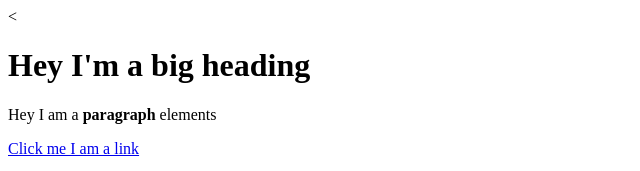
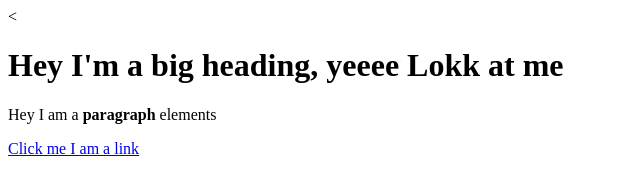
Before and after one commit to Ushansena/cartton-hero2, a plain HTML site: page test1.html in a window 1280 px wide. Shown: the top 171 px of the page, without its empty margins (0-640 px from the left). Drawn offline with Linux system fonts and the light colour scheme.

Commit message:
added "yeeee"

```diff
--- a/test1.html
+++ b/test1.html
@@ -5,7 +5,7 @@
     <title>Test Page</title>
 </head>
 <body>
-	<h1>Hey I'm a big heading</h1>
+	<h1>Hey I'm a big heading, yeeee Lokk at me</h1>
 	<p>Hey I am a <b>paragraph</b> elements</p>
 	<a href="https://google.com" target="_blank" title="Let's go to Google">Click me I am a link</a>
 	<p>My name is:<br>
```
